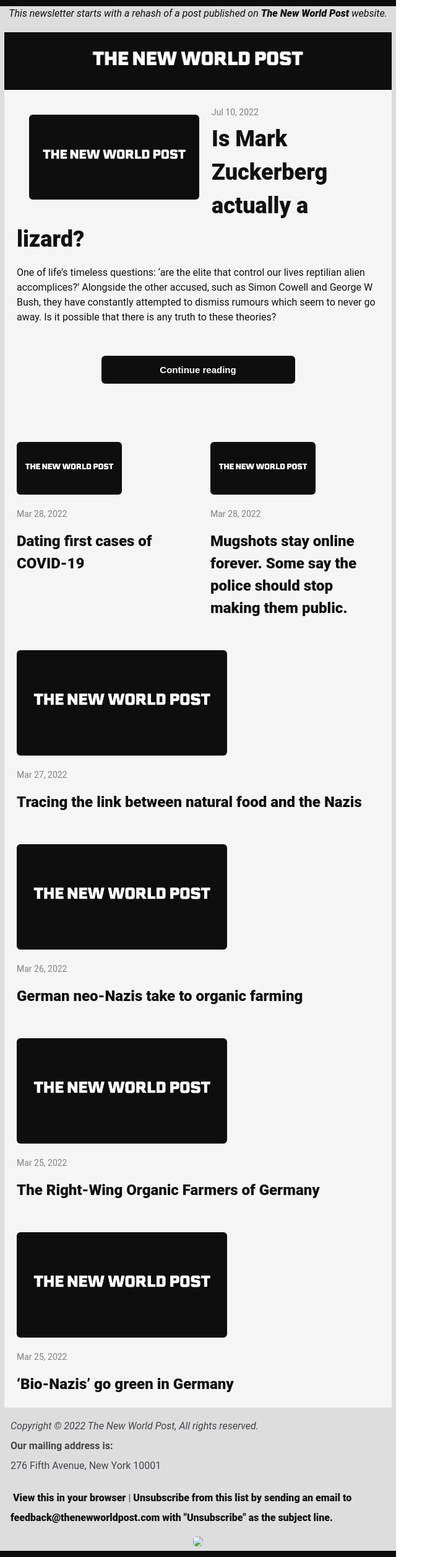
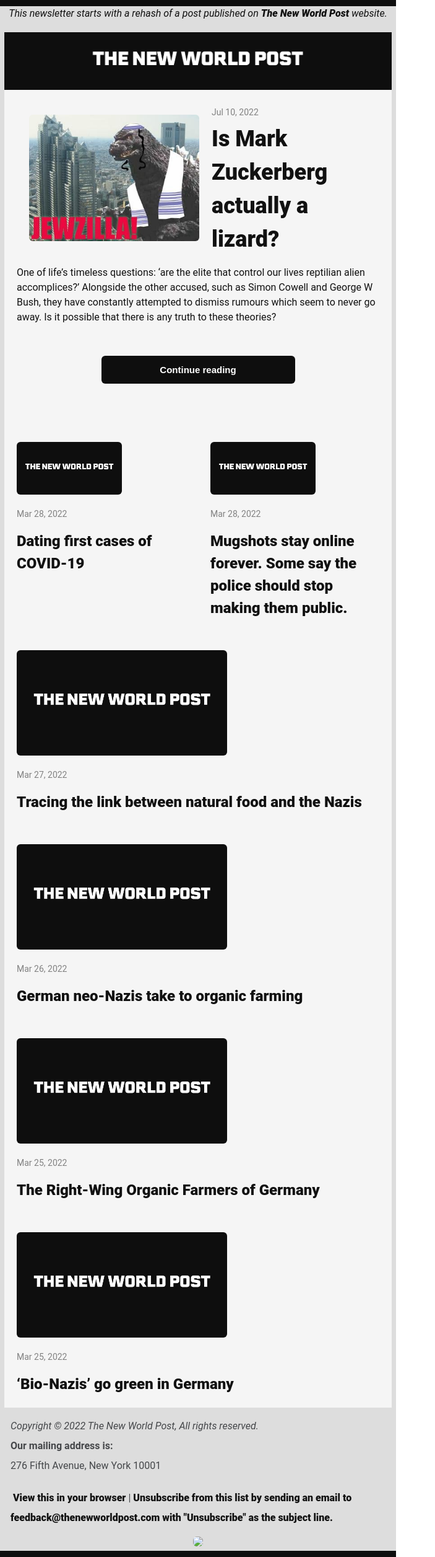
Before and after one commit to jbond14/world, a Jekyll site: the page built from newsletter.md, in a window 1280 px wide. Shown: the whole page at 62% size, without its empty margins (0-703 px from the left). Built offline with Jekyll 4.4.1, drawn with Linux system fonts in a browser that asks for light colours.

Commit message:
jewzilla

```diff
--- a/_posts/2022-03-29-is-mark-zuckerberg-actually-a-lizard.markdown
+++ b/_posts/2022-03-29-is-mark-zuckerberg-actually-a-lizard.markdown
@@ -5,8 +5,8 @@
 date: 2022-03-29 04:20:00 -0600
 categories: World
 tags:
-featured-image: opengraph.png
-featured-image-alt: Default Image
+featured-image: jewzilla.jpg
+featured-image-alt: Jewzilla
 dropcap: on
 featured: no
 source: https://www.berkeleysquares.co.uk/2021/10/is-mark-zuckerberg-actually-a-lizard/
```
Also changed, not shown: assets/images/jewzilla.jpg (added).
